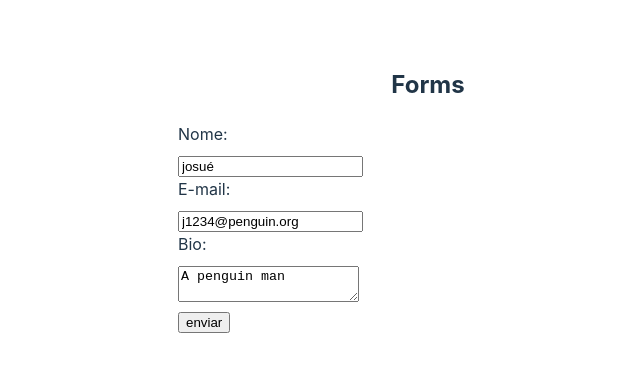
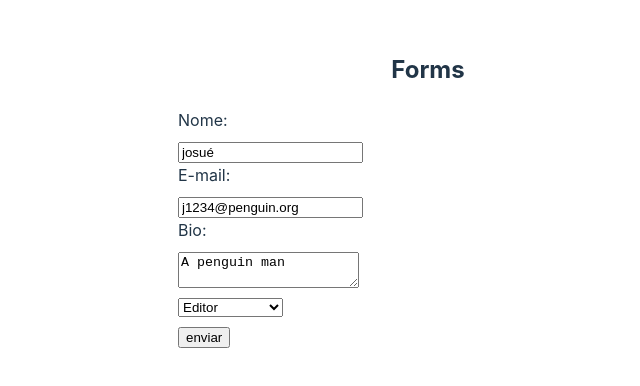
Before and after one commit to ianloron00/Forms, a React (Vite) app: page / in a window 1280 px wide. Shown: the part 210-596 px from the top of the page, without its empty margins (212-852 px from the left). Built offline with nearby package versions, Linux system fonts and the light colour scheme.

Commit message:
Add role

```diff
--- a/src/App.jsx
+++ b/src/App.jsx
@@ -8,7 +8,8 @@ function App() {
       <MyForm user={ {
           name: "josué",
           email: "j1234@penguin.org",
-          bio: "A penguin man"
+          bio: "A penguin man",
+          role: "editor"
         } }/>
     </>
   )
--- a/src/components/MyForm.jsx
+++ b/src/components/MyForm.jsx
@@ -5,11 +5,12 @@ const MyForm = ({ user }) => {
   const [name, setName] = useState(user ? user.name : '')
   const [email, setEmail] = useState(user ? user.email : '')
   const [bio, setBio] = useState(user ? user.bio : '')
+  const [role, setRole] = useState(user ? user.role : '')
 
   const handleSubmit = (e) => {
     e.preventDefault()
     console.log("Enviando formulário...")
-    console.log(name, email, bio)
+    console.log(name, email, bio, role)
     setName('')
     setEmail('')
     setBio('')
@@ -34,10 +35,18 @@ const MyForm = ({ user }) => {
             value={email} />
         </label>
         <label>Bio: </label>
-        <textarea name="bio"
-        placeholder="Descrição do usuário"
-        onChange={(e) => setBio(e.target.name)}
-        value={bio} />
+        <textarea name="textarea"
+          placeholder="Descrição do usuário"
+          onChange={(e) => setBio(e.target.value)}
+          value={bio} />
+        <select
+          name="role"
+          onChange={(e) => setRole(e.target.value)}
+          value={role} >
+          <option value="user">Usuário</option>
+          <option value="editor">Editor</option>
+          <option value="admin">Administrador</option>
+        </select>
         <input type="submit" value="enviar" />
       </form>
     </div>
```
